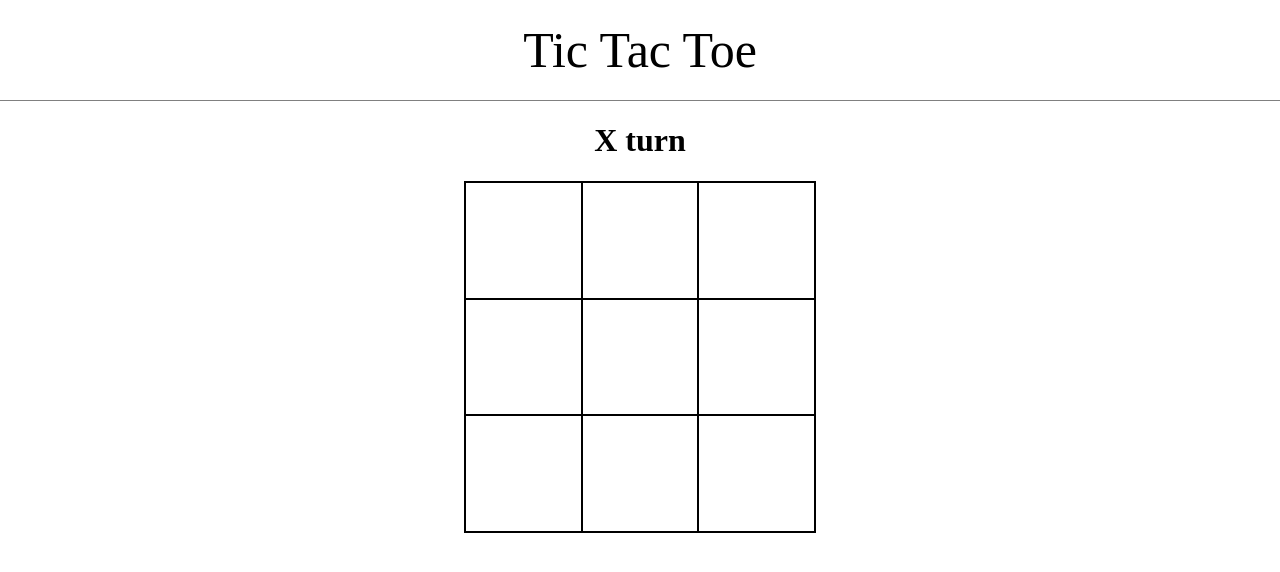
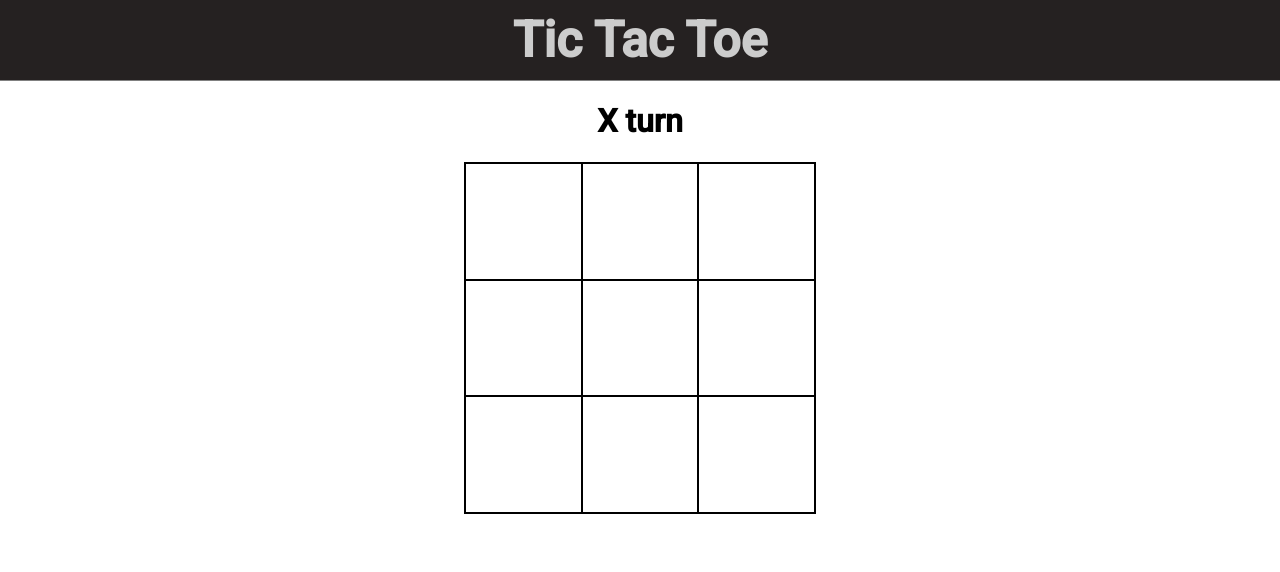
Before and after one commit to lie031/tic-tac-toe, a plain HTML site: page index.html in a window 1280 px wide. Drawn offline with Linux system fonts and the light colour scheme.

Commit message:
changed files

```diff
--- a/styles.css
+++ b/styles.css
@@ -1,9 +1,12 @@
+@import url('https://fonts.googleapis.com/css2?family=Roboto:wght@500&display=swap');
+
 body{
     margin: 0;
     display: flex;
     flex-direction: column;
     align-items: center;
     height: 100vh;
+    font-family:'roboto',sans-serif;
 
 }
 
@@ -27,12 +30,15 @@ body{
 
 .header{
     display: flex;
-    height: 100px;
+    height: 80px;
     width: 100%;
     align-items: center;
     justify-content: center;
     font-size: 50px;
+    font-weight: bold;
     border-bottom:1px solid gray ;
+    background: rgb(37, 33, 33);
+    color: rgb(204, 204, 204);
 }
 
 .winner{
```
